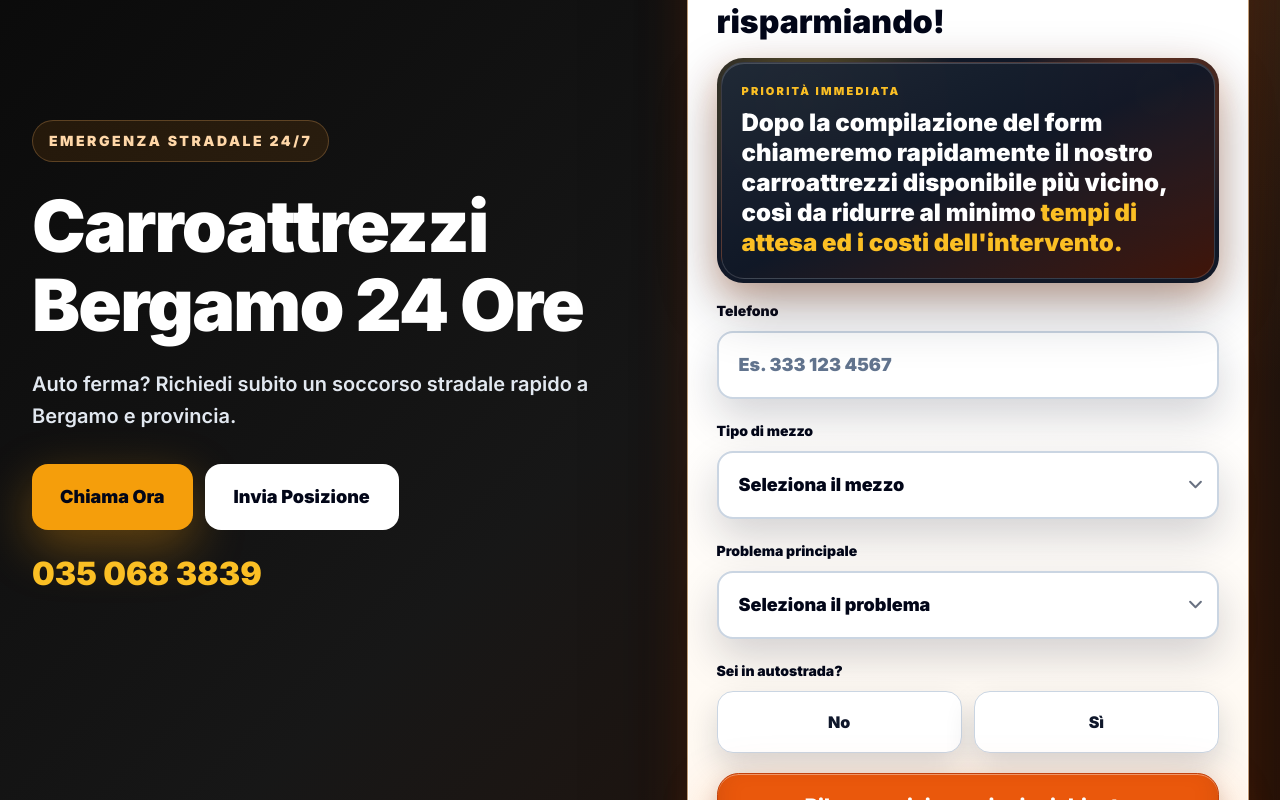
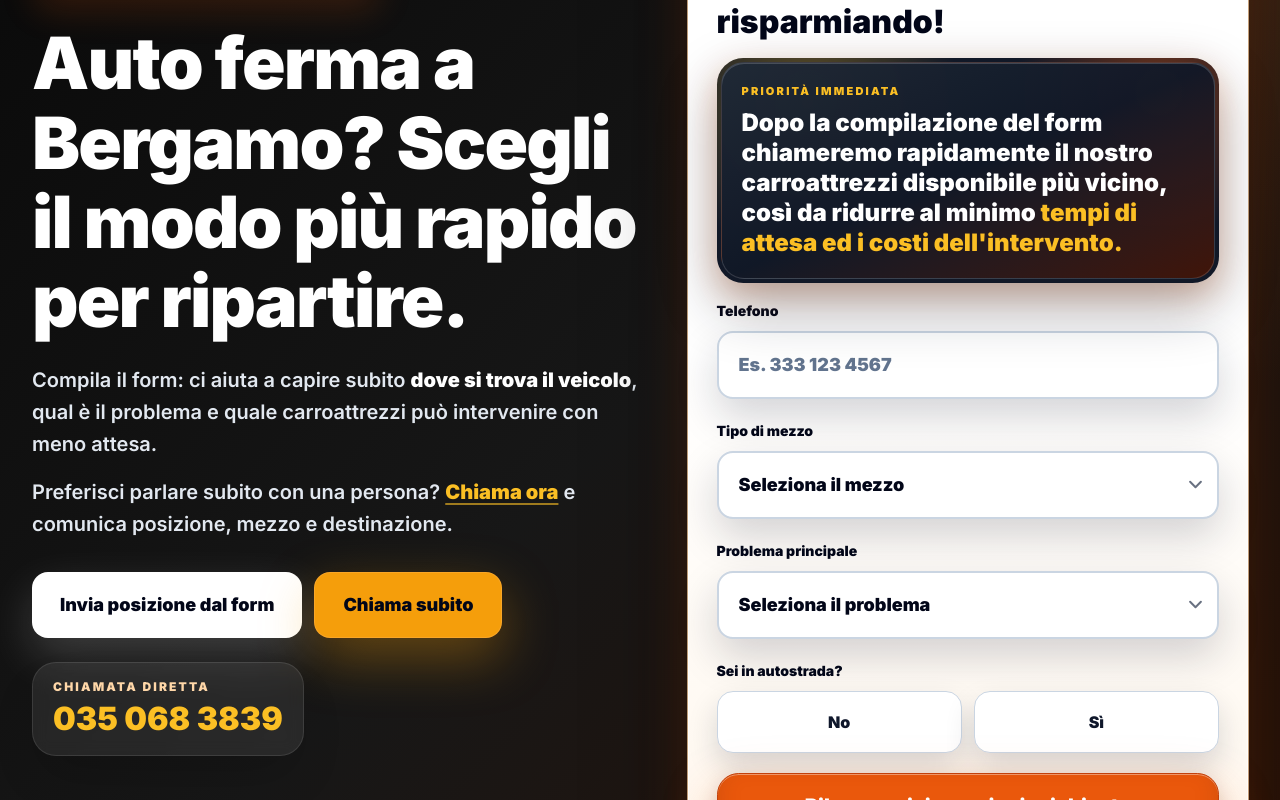
Before and after one commit to alessio-aesthetic/carroattrezzibergamo24ore.it, a Next.js app: page /landing in a window 1280 px wide. Shown: the part 360-1160 px from the top of the page. Built offline with nearby package versions, Linux system fonts and the light colour scheme; no server answers.

Commit message:
Improve Bergamo landing hero conversion copy

```diff
--- a/src/app/landing/LandingClient.tsx
+++ b/src/app/landing/LandingClient.tsx
@@ -223,20 +223,30 @@ export function LandingClient() {
         <div className="absolute inset-0 bg-[radial-gradient(circle_at_top_right,rgba(248,113,22,0.22),transparent_36%),linear-gradient(135deg,#080808_0%,#171717_52%,#2A1206_100%)]" />
         <div className="relative mx-auto grid max-w-7xl gap-9 px-4 py-10 sm:px-6 lg:grid-cols-[1.05fr_0.95fr] lg:items-center lg:px-8 lg:py-16">
           <div className="order-2 lg:order-1">
-            <p className="inline-flex rounded-full border border-orange-300/25 bg-orange-400/10 px-4 py-2 text-sm font-black uppercase tracking-[0.18em] text-orange-200">
-              Emergenza stradale 24/7
+            <p className="inline-flex rounded-full border border-orange-300/25 bg-orange-400/10 px-4 py-2 text-sm font-black uppercase tracking-[0.18em] text-orange-200 shadow-[0_12px_34px_rgba(234,88,12,0.18)]">
+              Soccorso stradale immediato
             </p>
             <h1 className="mt-6 max-w-4xl text-5xl font-black tracking-tight text-white sm:text-6xl lg:text-7xl">
-              Carroattrezzi Bergamo 24 Ore
+              Auto ferma a Bergamo? Scegli il modo più rapido per ripartire.
             </h1>
-            <p className="mt-6 max-w-2xl text-xl font-semibold leading-8 text-slate-200">
-              Auto ferma? Richiedi subito un soccorso stradale rapido a Bergamo
-              e provincia.
-            </p>
+            <div className="mt-6 max-w-2xl space-y-4 text-lg font-semibold leading-8 text-slate-200 sm:text-xl">
+              <p>
+                Compila il form: ci aiuta a capire subito{' '}
+                <strong className="font-black text-white">
+                  dove si trova il veicolo
+                </strong>
+                , qual è il problema e quale carroattrezzi può intervenire con
+                meno attesa.
+              </p>
+              <p>
+                Preferisci parlare subito con una persona?{' '}
+                <span className="font-black text-[#FBBF24] underline decoration-[#FBBF24]/60 underline-offset-4">
+                  Chiama ora
+                </span>{' '}
+                e comunica posizione, mezzo e destinazione.
+              </p>
+            </div>
             <div className="mt-8 grid gap-3 sm:flex">
-              <PhoneButton className="w-full text-lg sm:w-auto">
-                Chiama Ora
-              </PhoneButton>
               <button
                 type="button"
                 onClick={() => {
@@ -244,14 +254,22 @@ export function LandingClient() {
                     .getElementById('posizione')
                     ?.scrollIntoView({ behavior: 'smooth', block: 'center' })
                 }}
-                className="inline-flex w-full items-center justify-center rounded-2xl border border-white/20 bg-white px-7 py-4 text-lg font-black text-slate-950 transition hover:bg-slate-100 sm:w-auto"
+                className="inline-flex w-full items-center justify-center rounded-2xl bg-white px-7 py-4 text-lg font-black text-slate-950 shadow-[0_18px_46px_rgba(255,255,255,0.18)] transition hover:-translate-y-0.5 hover:bg-slate-100 sm:w-auto"
               >
-                Invia Posizione
+                Invia posizione dal form
               </button>
+              <PhoneButton className="w-full border border-orange-300/30 bg-[#F59E0B] text-lg shadow-[0_20px_54px_rgba(245,158,11,0.36)] sm:w-auto">
+                Chiama subito
+              </PhoneButton>
             </div>
-            <p className="mt-6 text-3xl font-black text-[#FBBF24]">
-              {site.phone}
-            </p>
+            <div className="mt-6 inline-flex flex-col rounded-3xl border border-white/10 bg-white/[0.08] px-5 py-4 shadow-2xl shadow-black/20 backdrop-blur">
+              <span className="text-xs font-black uppercase tracking-[0.18em] text-orange-200">
+                chiamata diretta
+              </span>
+              <span className="mt-1 text-3xl font-black text-[#FBBF24]">
+                {site.phone}
+              </span>
+            </div>
           </div>
 
           <div
```
